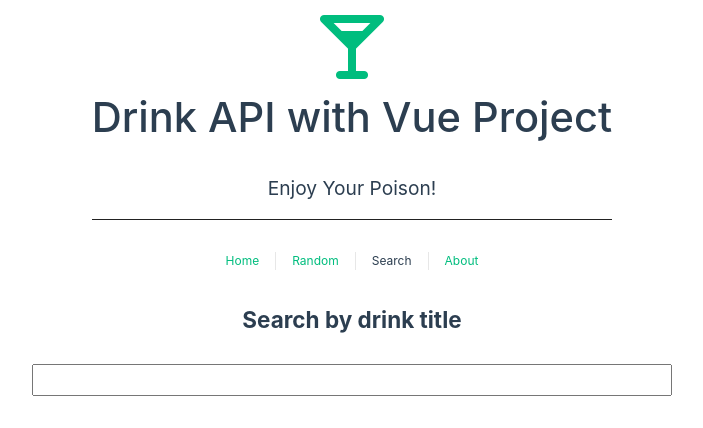
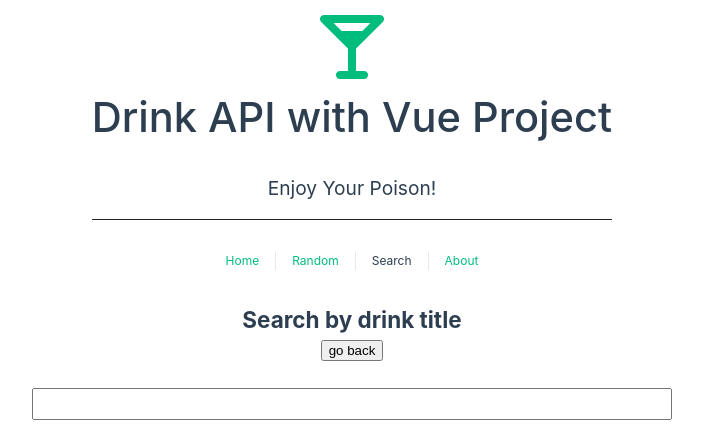
Before and after one commit to Ivet13/vue-drinkAPI, a Vue app in the folder drinkAPI/: page /search in a window 1280 px wide. Shown: the top 428 px of the page, without its empty margins (288-991 px from the left). Built offline with nearby package versions, Linux system fonts and the light colour scheme.

Commit message:
go back button in search

```diff
--- /dev/null
+++ b/drinkAPI/src/components/GoBack.vue
@@ -0,0 +1,6 @@
+<template>
+    <span class="go-back">
+        <button @click="$router.back()">go back</button>
+    </span>
+
+</template>
--- a/drinkAPI/src/views/SearchView.vue
+++ b/drinkAPI/src/views/SearchView.vue
@@ -2,7 +2,7 @@
     <div>
         <section  class="search-container">
             <h1>Search by drink title</h1>
-            <!-- <GoBack /> -->
+            <GoBack />
             <div class="search-bar">
                 <input id="" @keyup.enter="getData" v-model="txtInput" type="text">
                 <span class="search-bar-tooltip">Type in name of the drink and hit enter.</span>
@@ -27,7 +27,7 @@
 </template>
 
 <script>
-//import GoBack from '@/components/GoBack.vue';
+import GoBack from '@/components/GoBack.vue';
 export default {
     data() {
         return {
@@ -35,7 +35,7 @@
             txtInput: '',
         }
     },
-    // components: { GoBack },
+    components: { GoBack },
     props: {
         id: { type: Number, required: true },
     },
```
